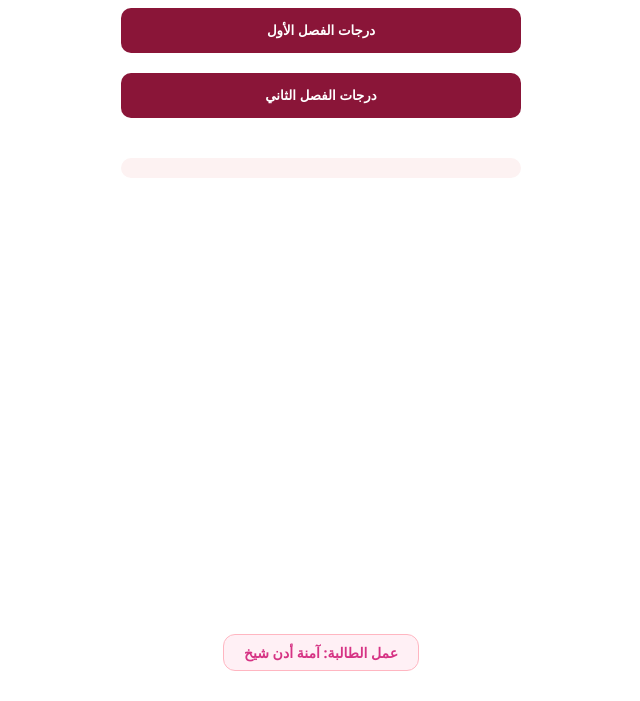
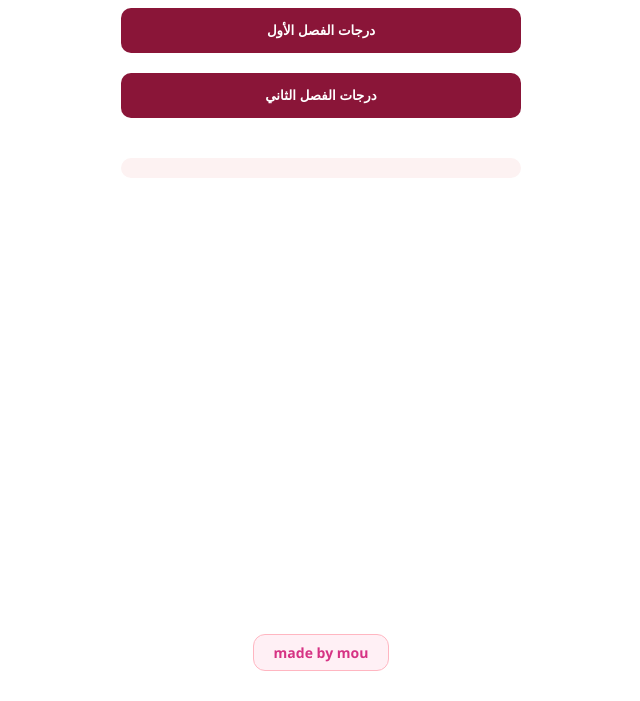
Before and after one commit to dzkn66vyrm-cyber/Seniorcalculator_12mou-, a plain HTML site: page index.html in a window 1280 px wide. Shown: the part 99-800 px from the top of the page, without its empty margins (319-959 px from the left). Drawn offline with nearby package versions, Linux system fonts and the light colour scheme.

Commit message:
Update index.html

```diff
--- a/index.html
+++ b/index.html
@@ -110,7 +110,7 @@
 </script>
 <div style="position: fixed; bottom: 30px; left: 0; width: 100%; text-align: center;">
     <div style="display: inline-block; padding: 8px 20px; border: 1px solid #ffb6c1; border-radius: 12px; background-color: #fff0f5; font-size: 14px; color: #d63384; font-weight: bold;">
-        عمل الطالبة: آمنة أدن شيخ
+        made by mou
     </div>
 </div>
 </body>
```
